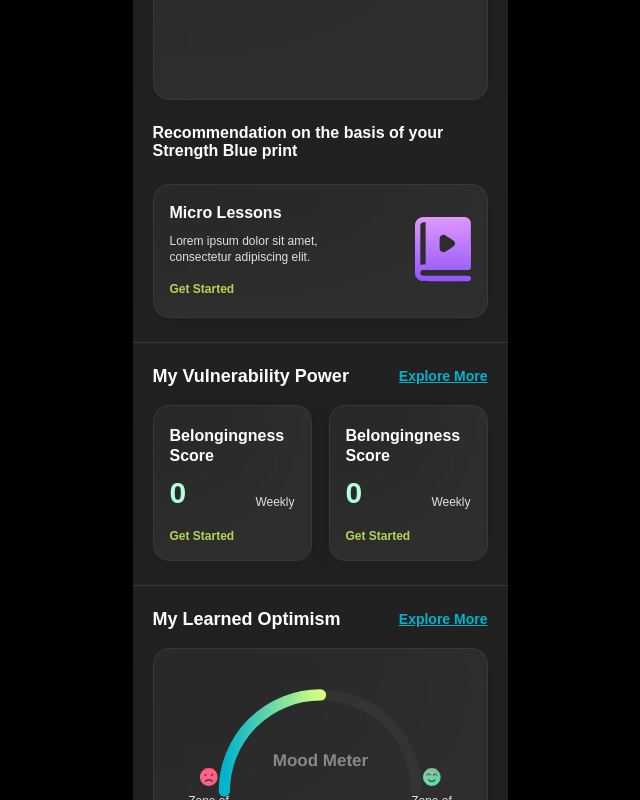
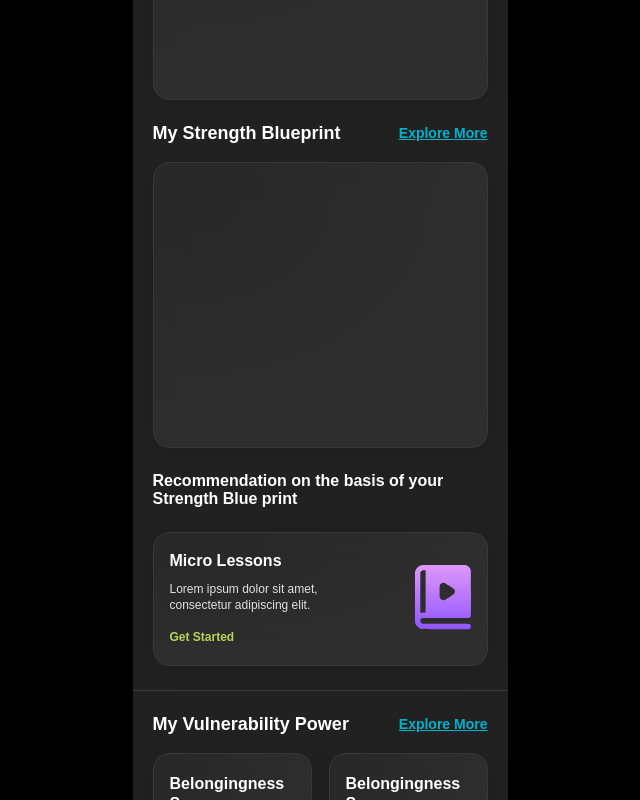
Before and after one commit to kush-x7/mindpeers-userInsight, a React (Vite) app: page / in a window 1280 px wide. Shown: the part 320-1120 px from the top of the page, without its empty margins (320-960 px from the left). Built offline with nearby package versions, Linux system fonts and the light colour scheme.

Commit message:
emoji chart done

```diff
--- a/src/ChartComponents/SingleRaidalBar/SingleRadialBar.tsx
+++ b/src/ChartComponents/SingleRaidalBar/SingleRadialBar.tsx
@@ -102,11 +102,11 @@ const SingleRadialBar = () => {
           <ReactApexChart options={options} series={series} type="radialBar" />
         </div>
       </div>
-      <div className="starting-emoji emoji-text-container">
+      <div className=" ending-emoji emoji-text-container">
         <img src={sadEmoji} alt="sad-emoji" />
         <div className="emoji-text">Zone of Languishing</div>
       </div>
-      <div className="ending-emoji emoji-text-container">
+      <div className="starting-emoji emoji-text-container">
         <img src={happyEmoji} alt="sad-emoji" />
         <div className="emoji-text">Zone of Flourishing</div>
       </div>
--- a/src/ChartComponents/SingleRaidalBar/singleGraphCard.css
+++ b/src/ChartComponents/SingleRaidalBar/singleGraphCard.css
@@ -4,11 +4,13 @@
   align-items: center;
 
   position: relative;
+
+  /* height: 30px; */
 }
 
 .emoji-text-container {
   position: absolute;
-  background-color: red;
+  /* background-color: red; */
   width: 10px;
   height: 10px;
 
@@ -17,17 +19,17 @@
   align-items: center;
   gap: 9px;
 
-  transform: translateY(-100%);
+  /* transform: translateY(-100%); */
 
   text-align: center;
 }
 
 .starting-emoji {
-  left: 30px;
+  left: 25px;
 }
 
 .ending-emoji {
-  right: 30px;
+  right: 25px;
 }
 
 .emoji-text {
--- a/src/pages/UserInsights/UserInsights.tsx
+++ b/src/pages/UserInsights/UserInsights.tsx
@@ -12,6 +12,12 @@ const UserInsights = () => {
   return (
     <>
       <NavBar title="User Insights" showBackBtn={false} />
+
+      <FullHeadingCtaCardContainer
+        mainHeading="My Strength Blueprint"
+        cta="Explore More"
+        graph={<PolarArea />}
+      />
 
       <FullHeadingCtaCardContainer
         mainHeading="My Strength Blueprint"
```
